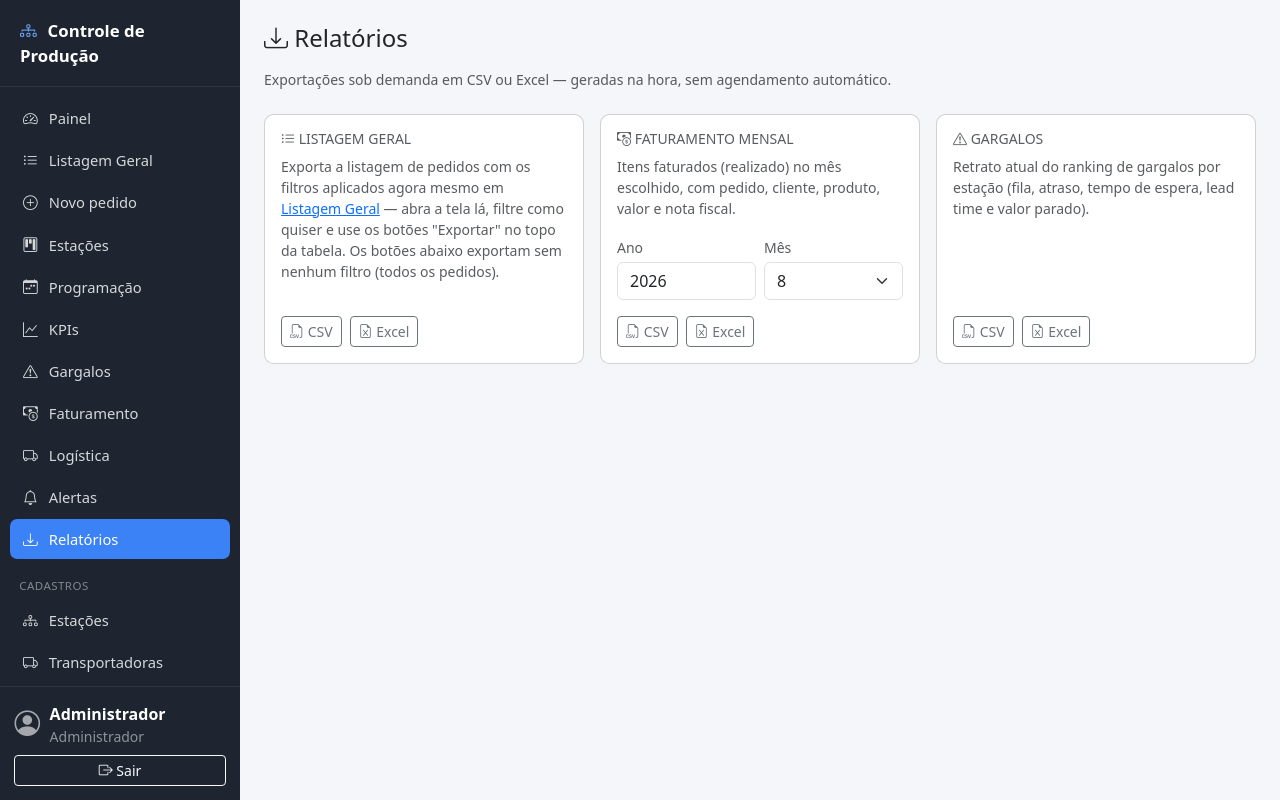
After one commit to matttheus1590-code/producao_app, a Flask app: page /relatorios in a window 1280 px wide. The commit adds this page. Run offline with Flask 3, Linux system fonts and the light colour scheme; a user stored in the database is signed in; some libraries are stand-ins or nearby versions.

Commit message:
Atualizacao automatica - 17/08/2026 21:55

```diff
--- a/app.py
+++ b/app.py
@@ -1,8 +1,12 @@
+import csv
+import io
 import os
 from datetime import date, datetime, timedelta
 
-from flask import Flask, flash, jsonify, redirect, render_template, request, url_for
+from flask import Flask, Response, flash, jsonify, redirect, render_template, request, url_for
 from flask_login import current_user, login_required, login_user, logout_user
+from openpyxl import Workbook
+from openpyxl.styles import Font
 from sqlalchemy import and_, func, inspect, or_, text
 from sqlalchemy.orm import selectinload
 
@@ -711,6 +715,10 @@ def _faturamento_detalhado(ano, mes, cliente=None, regiao=None, vendedor=None):
         "por_cliente": _agrupar(itens_realizados, lambda i: i.pedido.cliente if i.pedido else None),
         "por_regiao": _agrupar(itens_realizados, lambda i: REGIAO_POR_UF.get(i.pedido.estado) if i.pedido and i.pedido.estado else None),
         "por_vendedor": _agrupar(itens_realizados, lambda i: i.pedido.vendedor if i.pedido else None),
+        # lista "crua" dos itens realizados (não usada na tela, só na exportação
+        # de relatório — mantida separada da contagem "itens_realizados" acima
+        # pra não mudar o que a tela de Faturamento já espera receber)
+        "itens_realizados_lista": itens_realizados,
     }
 
 
@@ -755,6 +763,184 @@ def _construir_timeline(pedido):
 
     eventos.sort(key=lambda e: e["data"])
     return eventos
+
+
+def _filtrar_pedidos(args):
+    """Aplica exatamente os mesmos filtros da tela de Listagem (rota "/") a
+    partir de um dict tipo request.args, devolvendo a query já filtrada (sem
+    paginação) e o dicionário de filtros usado.
+
+    Extraído da rota "dashboard" pra ser compartilhado com a exportação de
+    relatório (fase 12) — assim a exportação nunca corre o risco de aplicar
+    uma regra de filtro diferente da que a tela usa."""
+    query = Pedido.query.options(selectinload(Pedido.itens))
+
+    cliente = args.get("cliente", "").strip()
+    status = args.get("status", "").strip()
+    estacao = args.get("estacao", "").strip()
+    vendedor = args.get("vendedor", "").strip()
+    busca = args.get("busca", "").strip()
+    produto = args.get("produto", "").strip()
+    regiao = args.get("regiao", "").strip()
+    data_inicio = args.get("data_inicio", "").strip()
+    data_fim = args.get("data_fim", "").strip()
+    atrasados = args.get("atrasados", "").strip()
+
+    if cliente:
+        query = query.filter(Pedido.cliente.ilike(f"%{cliente}%"))
+    if estacao:
+        query = query.filter(Pedido.itens.any(ItemPedido.estacao == estacao))
+    if vendedor:
+        query = query.filter(Pedido.vendedor.ilike(f"%{vendedor}%"))
+    if busca:
+        like = f"%{busca}%"
+        query = query.filter(
+            or_(
+                Pedido.pedido_venda.ilike(like),
+                Pedido.cliente.ilike(like),
+                Pedido.itens.any(ItemPedido.descricao_produto.ilike(like)),
+            )
+        )
+    if produto:
+        query = query.filter(Pedido.itens.any(ItemPedido.descricao_produto.ilike(f"%{produto}%")))
+    if regiao:
+        ufs_da_regiao = [uf for uf, r in REGIAO_POR_UF.items() if r == regiao]
+        if ufs_da_regiao:
+            query = query.filter(Pedido.estado.in_(ufs_da_regiao))
+    if data_inicio:
+        data_inicio_parsed = _parse_data_form(data_inicio)
+        if data_inicio_parsed:
+            query = query.filter(Pedido.data_inclusao_pedido >= data_inicio_parsed)
+    if data_fim:
+        data_fim_parsed = _parse_data_form(data_fim)
+        if data_fim_parsed:
+            query = query.filter(Pedido.data_inclusao_pedido <= data_fim_parsed)
+    if atrasados:
+        query = query.filter(_predicado_atrasado())
+    if status:
+        predicado = _predicado_status(status)
+        if predicado is not None:
+            query = query.filter(predicado)
+
+    query = query.order_by(Pedido.data_inclusao_pedido.desc().nullslast(), Pedido.id.desc())
+
+    filtros = dict(
+        cliente=cliente,
+        status=status,
+        estacao=estacao,
+        vendedor=vendedor,
+        busca=busca,
+        produto=produto,
+        regiao=regiao,
+        data_inicio=data_inicio,
+        data_fim=data_fim,
+        atrasados=atrasados,
+    )
+    return query, filtros
+
+
+# ----------------------------------------------------------------------
+# Relatórios (fase 12) — exportações CSV/Excel sob demanda, sem agendamento
+# automático (geradas na hora, a partir dos mesmos dados já calculados
+# pelas telas de Listagem, Faturamento e Gargalos).
+# ----------------------------------------------------------------------
+def _linhas_export_listagem(pedidos):
+    cabecalho = [
+        "Pedido", "Cliente", "Cidade", "UF", "Vendedor", "Produto(s)",
+        "Valor total (R$)", "Prioridade", "Estação", "Status",
+        "Semáforo", "Dias (negativo = atrasado)", "Data de inclusão",
+    ]
+    linhas = []
+    for p in pedidos:
+        cor, dias = p.semaforo
+        linhas.append([
+            p.pedido_venda or "",
+            p.cliente,
+            p.cidade or "",
+            p.estado or "",
+            p.vendedor or "",
+            p.descricao_resumo,
+            round(p.valor_total, 2),
+            p.prioridade or "",
+            p.estacao_resumo,
+            p.status_producao,
+            SEMAFORO_LABELS.get(cor, cor),
+            dias if dias is not None else "",
+            p.data_inclusao_pedido.isoformat() if p.data_inclusao_pedido else "",
+        ])
+    return cabecalho, linhas
+
+
+def _linhas_export_faturamento(itens):
+    cabecalho = ["Pedido", "Cliente", "UF", "Vendedor", "Produto", "Valor faturado (R$)", "Nº nota fiscal", "Data de faturamento"]
+    linhas = []
+    for i in itens:
+        p = i.pedido
+        linhas.append([
+            p.pedido_venda if p else "",
+            p.cliente if p else "—",
+            p.estado if p else "",
+            p.vendedor if p else "",
+            i.descricao_produto,
+            round(i.valor_faturamento_realizado, 2),
+            i.numero_nota_fiscal or "",
+            i.liberacao_faturamento.isoformat() if i.liberacao_faturamento else "",
+        ])
+    return cabecalho, linhas
+
+
+def _linhas_export_gargalos(linhas_gargalo):
+    cabecalho = ["Estação", "Fila", "Atrasados", "Tempo de espera médio (dias)", "Lead time médio (dias)", "Valor parado (R$)"]
+    linhas = [
+        [
+            g["estacao"],
+            g["fila"],
+            g["atraso"],
+            g["tempo_espera_medio"] if g["tempo_espera_medio"] is not None else "",
+            g["lt_medio"] if g["lt_medio"] is not None else "",
+            g["valor_parado"],
+        ]
+        for g in linhas_gargalo
+    ]
+    return cabecalho, linhas
+
+
+def _responder_csv(nome_arquivo, cabecalho, linhas):
+    """Gera um CSV com ';' como separador (padrão do Excel em pt-BR) e um BOM
+    UTF-8 no início, pra acentos abrirem certo direto no Excel."""
+    buffer = io.StringIO()
+    writer = csv.writer(buffer, delimiter=";")
+    writer.writerow(cabecalho)
+    writer.writerows(linhas)
+    conteudo = "﻿" + buffer.getvalue()
+    resposta = Response(conteudo, mimetype="text/csv; charset=utf-8")
+    resposta.headers["Content-Disposition"] = f"attachment; filename={nome_arquivo}"
+    return resposta
+
+
+def _responder_xlsx(nome_arquivo, cabecalho, linhas, titulo="Relatório"):
+    wb = Workbook()
+    ws = wb.active
+    ws.title = titulo[:31] or "Relatório"
+    ws.append(cabecalho)
+    for celula in ws[1]:
+        celula.font = Font(bold=True)
+    for linha in linhas:
+        ws.append(linha)
+    for coluna in ws.columns:
+        valores = [len(str(c.value)) for c in coluna if c.value is not None]
+        largura = max(valores) if valores else 10
+        ws.column_dimensions[coluna[0].column_letter].width = min(largura + 2, 45)
+
+    buffer = io.BytesIO()
+    wb.save(buffer)
+    buffer.seek(0)
+    resposta = Response(
+        buffer.getvalue(),
+        mimetype="application/vnd.openxmlformats-officedocument.spreadsheetml.sheet",
+    )
+    resposta.headers["Content-Disposition"] = f"attachment; filename={nome_arquivo}"
+    return resposta
 
 
 def register_routes(app):
@@ -1009,60 +1195,77 @@ def register_routes(app):
             faturamento_pendente=faturamento_pendente,
         )
 
+    # ------------------------------------------------------------------
+    # Relatórios (fase 12) — exportações sob demanda, sem agendamento
+    # automático. Cada relatório tem uma versão .csv e uma .xlsx.
+    # ------------------------------------------------------------------
+    @app.route("/relatorios")
+    @login_required
+    def relatorios():
+        hoje = date.today()
+        return render_template("relatorios.html", hoje=hoje)
+
+    @app.route("/relatorios/listagem.csv")
+    @login_required
+    def relatorio_listagem_csv():
+        query, _ = _filtrar_pedidos(request.args)
+        cabecalho, linhas = _linhas_export_listagem(query.all())
+        return _responder_csv("listagem_pedidos.csv", cabecalho, linhas)
+
+    @app.route("/relatorios/listagem.xlsx")
+    @login_required
+    def relatorio_listagem_xlsx():
+        query, _ = _filtrar_pedidos(request.args)
+        cabecalho, linhas = _linhas_export_listagem(query.all())
+        return _responder_xlsx("listagem_pedidos.xlsx", cabecalho, linhas, titulo="Listagem")
+
+    @app.route("/relatorios/faturamento.csv")
+    @login_required
+    def relatorio_faturamento_csv():
+        hoje = date.today()
+        ano = request.args.get("ano", hoje.year, type=int)
+        mes = request.args.get("mes", hoje.month, type=int)
+        if not (1 <= mes <= 12):
+            mes = hoje.month
+        cliente = request.args.get("cliente", "").strip()
+        regiao = request.args.get("regiao", "").strip()
+        vendedor = request.args.get("vendedor", "").strip()
+        dados = _faturamento_detalhado(ano, mes, cliente=cliente or None, regiao=regiao or None, vendedor=vendedor or None)
+        cabecalho, linhas = _linhas_export_faturamento(dados["itens_realizados_lista"])
+        return _responder_csv(f"faturamento_{ano}_{mes:02d}.csv", cabecalho, linhas)
+
+    @app.route("/relatorios/faturamento.xlsx")
+    @login_required
+    def relatorio_faturamento_xlsx():
+        hoje = date.today()
+        ano = request.args.get("ano", hoje.year, type=int)
+        mes = request.args.get("mes", hoje.month, type=int)
+        if not (1 <= mes <= 12):
+            mes = hoje.month
+        cliente = request.args.get("cliente", "").strip()
+        regiao = request.args.get("regiao", "").strip()
+        vendedor = request.args.get("vendedor", "").strip()
+        dados = _faturamento_detalhado(ano, mes, cliente=cliente or None, regiao=regiao or None, vendedor=vendedor or None)
+        cabecalho, linhas = _linhas_export_faturamento(dados["itens_realizados_lista"])
+        return _responder_xlsx(f"faturamento_{ano}_{mes:02d}.xlsx", cabecalho, linhas, titulo="Faturamento")
+
+    @app.route("/relatorios/gargalos.csv")
+    @login_required
+    def relatorio_gargalos_csv():
+        cabecalho, linhas = _linhas_export_gargalos(_gargalos_por_estacao())
+        return _responder_csv("gargalos.csv", cabecalho, linhas)
+
+    @app.route("/relatorios/gargalos.xlsx")
+    @login_required
+    def relatorio_gargalos_xlsx():
+        cabecalho, linhas = _linhas_export_gargalos(_gargalos_por_estacao())
+        return _responder_xlsx("gargalos.xlsx", cabecalho, linhas, titulo="Gargalos")
+
     @app.route("/")
     @login_required
     def dashboard():
-        query = Pedido.query.options(selectinload(Pedido.itens))
-
-        cliente = request.args.get("cliente", "").strip()
-        status = request.args.get("status", "").strip()
-        estacao = request.args.get("estacao", "").strip()
-        vendedor = request.args.get("vendedor", "").strip()
-        busca = request.args.get("busca", "").strip()
-        produto = request.args.get("produto", "").strip()
-        regiao = request.args.get("regiao", "").strip()
-        data_inicio = request.args.get("data_inicio", "").strip()
-        data_fim = request.args.get("data_fim", "").strip()
-        atrasados = request.args.get("atrasados", "").strip()
         page = request.args.get("page", 1, type=int)
-
-        if cliente:
-            query = query.filter(Pedido.cliente.ilike(f"%{cliente}%"))
-        if estacao:
-            query = query.filter(Pedido.itens.any(ItemPedido.estacao == estacao))
-        if vendedor:
-            query = query.filter(Pedido.vendedor.ilike(f"%{vendedor}%"))
-        if busca:
-            like = f"%{busca}%"
-            query = query.filter(
-                or_(
-                    Pedido.pedido_venda.ilike(like),
-                    Pedido.cliente.ilike(like),
-                    Pedido.itens.any(ItemPedido.descricao_produto.ilike(like)),
-                )
-            )
-        if produto:
-            query = query.filter(Pedido.itens.any(ItemPedido.descricao_produto.ilike(f"%{produto}%")))
-        if regiao:
-            ufs_da_regiao = [uf for uf, r in REGIAO_POR_UF.items() if r == regiao]
-            if ufs_da_regiao:
-                query = query.filter(Pedido.estado.in_(ufs_da_regiao))
-        if data_inicio:
-            data_inicio_parsed = _parse_data_form(data_inicio)
-            if data_inicio_parsed:
-                query = query.filter(Pedido.data_inclusao_pedido >= data_inicio_parsed)
-        if data_fim:
-            data_fim_parsed = _parse_data_form(data_fim)
-            if data_fim_parsed:
-                query = query.filter(Pedido.data_inclusao_pedido <= data_fim_parsed)
-        if atrasados:
-            query = query.filter(_predicado_atrasado())
-        if status:
-            predicado = _predicado_status(status)
-            if predicado is not None:
-                query = query.filter(predicado)
-
-        query = query.order_by(Pedido.data_inclusao_pedido.desc().nullslast(), Pedido.id.desc())
+        query, filtros = _filtrar_pedidos(request.args)
 
         total_filtrado = query.count()
         pedidos = query.offset((page - 1) * PAGE_SIZE).limit(PAGE_SIZE).all()
@@ -1077,18 +1280,7 @@ def register_routes(app):
             page=page,
             total_paginas=total_paginas,
             total_filtrado=total_filtrado,
-            filtros=dict(
-                cliente=cliente,
-                status=status,
-                estacao=estacao,
-                vendedor=vendedor,
-                busca=busca,
-                produto=produto,
-                regiao=regiao,
-                data_inicio=data_inicio,
-                data_fim=data_fim,
-                atrasados=atrasados,
-            ),
+            filtros=filtros,
         )
 
     @app.route("/pedidos/novo", methods=["GET", "POST"])
--- a/templates/base.html
+++ b/templates/base.html
@@ -46,6 +46,9 @@
         </a>
         <a class="app-nav-link {% if request.endpoint == 'alertas' %}active{% endif %}" href="{{ url_for('alertas') }}">
           <i class="bi bi-bell"></i> <span>Alertas</span>
+        </a>
+        <a class="app-nav-link {% if request.endpoint and request.endpoint.startswith('relatorio') %}active{% endif %}" href="{{ url_for('relatorios') }}">
+          <i class="bi bi-download"></i> <span>Relatórios</span>
         </a>
 
         {% if current_user.role in ('ADMIN', 'PCP') %}
--- /dev/null
+++ b/templates/relatorios.html
@@ -0,0 +1,75 @@
+{% extends "base.html" %}
+{% block title %}Relatórios · Controle de Produção{% endblock %}
+{% block content %}
+
+<h4 class="mb-3"><i class="bi bi-download"></i> Relatórios</h4>
+<p class="text-muted small mb-4">Exportações sob demanda em CSV ou Excel — geradas na hora, sem agendamento automático.</p>
+
+<div class="row g-3">
+  <div class="col-lg-4">
+    <div class="card h-100">
+      <div class="card-body d-flex flex-column">
+        <h6 class="text-uppercase text-muted small mb-2"><i class="bi bi-list-ul"></i> Listagem geral</h6>
+        <p class="small text-muted flex-grow-1">Exporta a listagem de pedidos com os filtros aplicados agora mesmo em <a href="{{ url_for('dashboard') }}">Listagem Geral</a> — abra a tela lá, filtre como quiser e use os botões "Exportar" no topo da tabela. Os botões abaixo exportam sem nenhum filtro (todos os pedidos).</p>
+        <div class="d-flex gap-2">
+          <a href="{{ url_for('relatorio_listagem_csv') }}" class="btn btn-outline-secondary btn-sm">
+            <i class="bi bi-filetype-csv"></i> CSV
+          </a>
+          <a href="{{ url_for('relatorio_listagem_xlsx') }}" class="btn btn-outline-secondary btn-sm">
+            <i class="bi bi-file-earmark-excel"></i> Excel
+          </a>
+        </div>
+      </div>
+    </div>
+  </div>
+
+  <div class="col-lg-4">
+    <div class="card h-100">
+      <div class="card-body d-flex flex-column">
+        <h6 class="text-uppercase text-muted small mb-2"><i class="bi bi-cash-coin"></i> Faturamento mensal</h6>
+        <p class="small text-muted">Itens faturados (realizado) no mês escolhido, com pedido, cliente, produto, valor e nota fiscal.</p>
+        <form class="row g-2 align-items-end mb-3" method="get" action="{{ url_for('relatorio_faturamento_csv') }}" id="formFaturamento">
+          <div class="col-6">
+            <label class="form-label small text-muted mb-1">Ano</label>
+            <input type="number" class="form-control" name="ano" value="{{ hoje.year }}" min="2000" max="2100">
+          </div>
+          <div class="col-6">
+            <label class="form-label small text-muted mb-1">Mês</label>
+            <select class="form-select" name="mes">
+              {% for m in range(1, 13) %}
+                <option value="{{ m }}" {% if m == hoje.month %}selected{% endif %}>{{ m }}</option>
+              {% endfor %}
+            </select>
+          </div>
+        </form>
+        <div class="d-flex gap-2 mt-auto">
+          <button type="submit" form="formFaturamento" formaction="{{ url_for('relatorio_faturamento_csv') }}" class="btn btn-outline-secondary btn-sm">
+            <i class="bi bi-filetype-csv"></i> CSV
+          </button>
+          <button type="submit" form="formFaturamento" formaction="{{ url_for('relatorio_faturamento_xlsx') }}" class="btn btn-outline-secondary btn-sm">
+            <i class="bi bi-file-earmark-excel"></i> Excel
+          </button>
+        </div>
+      </div>
+    </div>
+  </div>
+
+  <div class="col-lg-4">
+    <div class="card h-100">
+      <div class="card-body d-flex flex-column">
+        <h6 class="text-uppercase text-muted small mb-2"><i class="bi bi-exclamation-triangle"></i> Gargalos</h6>
+        <p class="small text-muted flex-grow-1">Retrato atual do ranking de gargalos por estação (fila, atraso, tempo de espera, lead time e valor parado).</p>
+        <div class="d-flex gap-2">
+          <a href="{{ url_for('relatorio_gargalos_csv') }}" class="btn btn-outline-secondary btn-sm">
+            <i class="bi bi-filetype-csv"></i> CSV
+          </a>
+          <a href="{{ url_for('relatorio_gargalos_xlsx') }}" class="btn btn-outline-secondary btn-sm">
+            <i class="bi bi-file-earmark-excel"></i> Excel
+          </a>
+        </div>
+      </div>
+    </div>
+  </div>
+</div>
+
+{% endblock %}
```
Also changed, not shown: templates/dashboard.html (+9 -0 lines), templates/faturamento.html (+9 -0 lines), templates/gargalos.html (+11 -1 lines).
